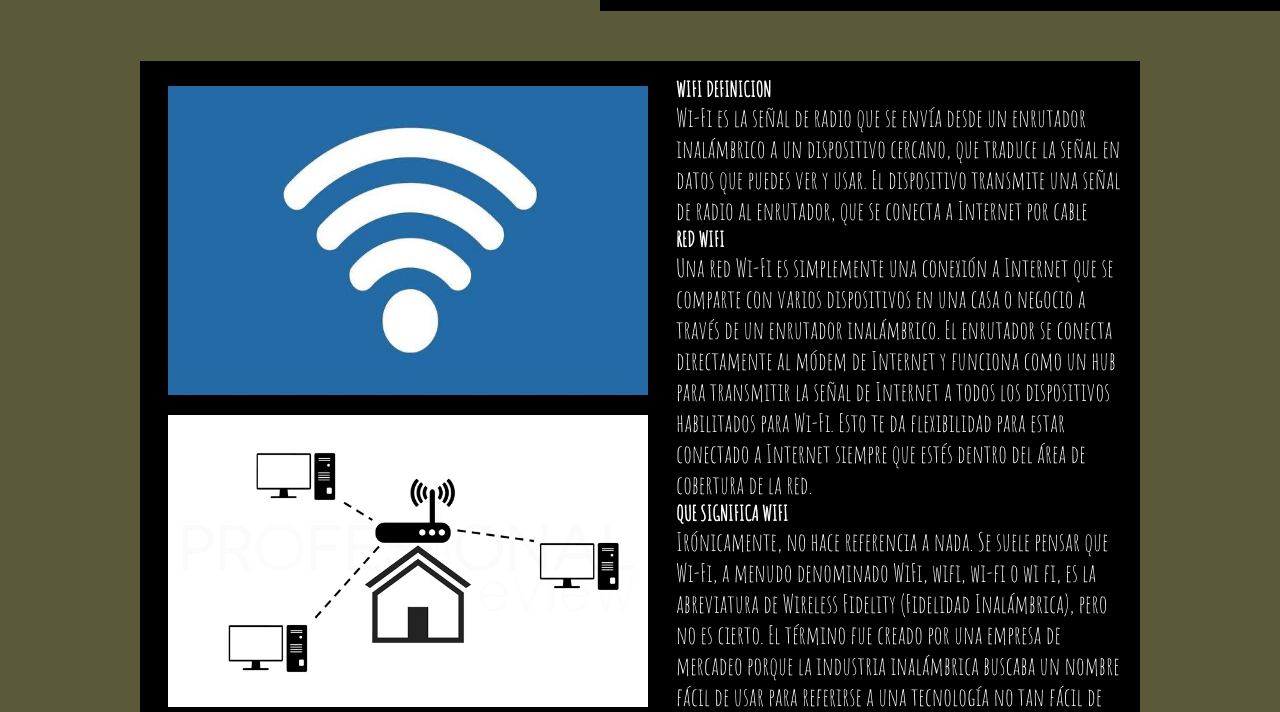
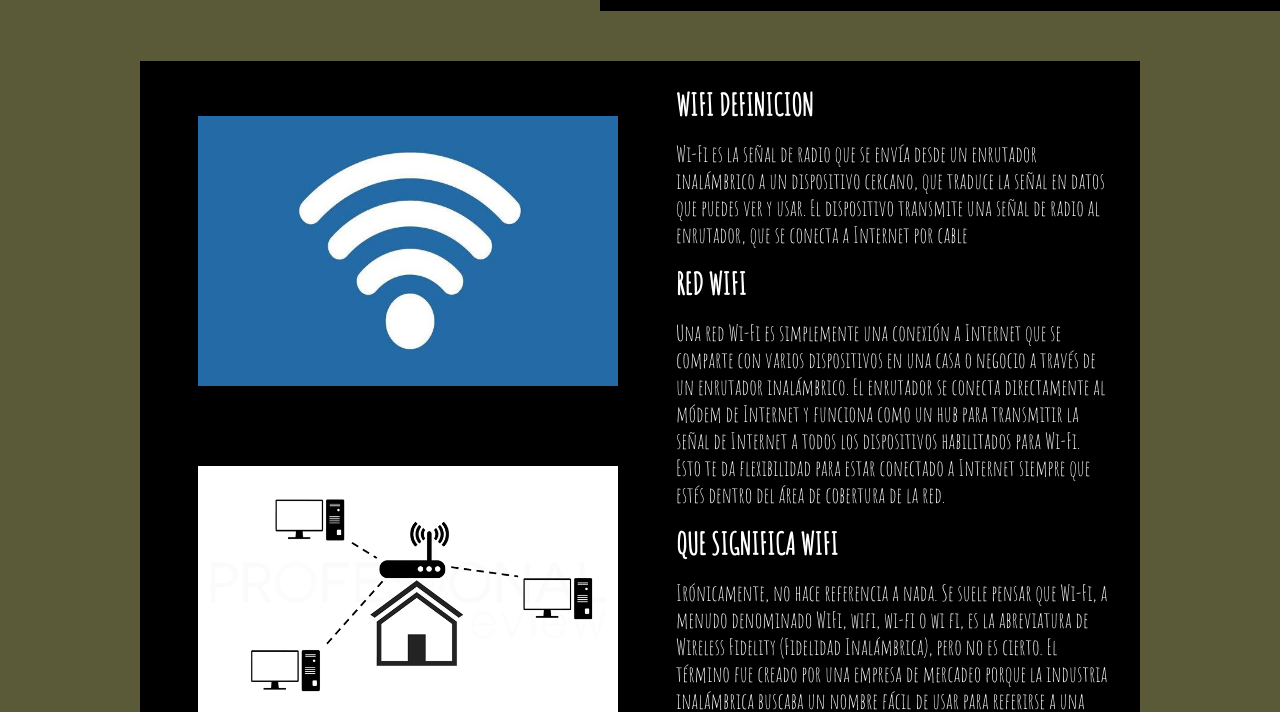
Before and after one commit to 1nforma7ion/exam-lab1, a plain HTML site: page index.html in a window 1280 px wide. Shown: the part 89-801 px from the top of the page. Drawn offline with Linux system fonts and the light colour scheme.

Commit message:
tamaño de fuente y imagen

```diff
--- a/style.css
+++ b/style.css
@@ -74,9 +74,18 @@ article{
     padding: 10px 13px;
     font-family: "Amatic SC", cursive ;
 }
+article h1{
+    font-size: 30px;
+    padding: 10px;
+}
+
+article p{
+    font-size: 22px;
+    padding: 7px 13px;
+}
 
 .ContL img{
-    padding: 10px;
+    padding: 40px;
     width: 500px;
     float: left;
     margin-right: 18px;
```
